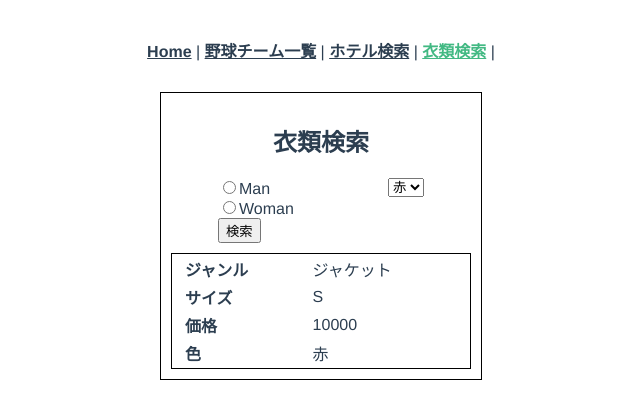
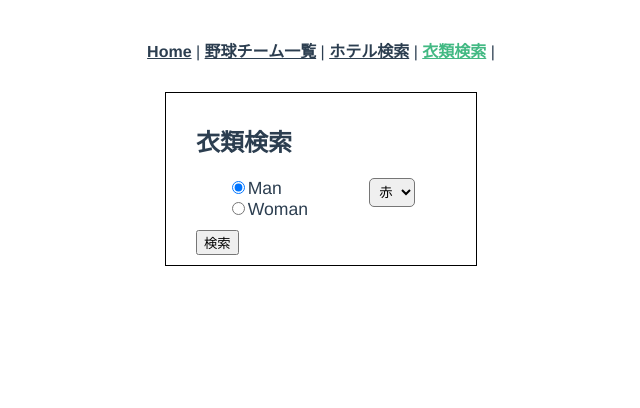
Before and after one commit to suzu1997/ex-vue-intermediate, a Vue app: page /searchClothes in a window 1280 px wide. Shown: the top 408 px of the page, without its empty margins (319-959 px from the left). Built offline with nearby package versions, Linux system fonts and the light colour scheme.

Commit message:
衣類検索の表示部分を修正(検索結果反映、スタイルの調整)

```diff
--- a/src/views/SearchClothes.vue
+++ b/src/views/SearchClothes.vue
@@ -1,40 +1,63 @@
 <template>
   <div class="container">
+    <div class="searchArea">
       <h2>衣類検索</h2>
       <div class="select">
         <div class="gender-select">
-        <input type="radio" name="gender" value="man" id="man" />
+          <input
+            type="radio"
+            name="gender"
+            value="0"
+            id="man"
+            v-model="gender"
+          />
           <label for="man">Man</label>
           <br />
-        <input type="radio" name="gender" value="woman" id="woman" />
+          <input
+            type="radio"
+            name="gender"
+            value="1"
+            id="woman"
+            v-model="gender"
+          />
           <label for="woman">Woman</label>
           <br />
-        <button>検索</button>
         </div>
-      <select name="" id="">
-        <option value="">赤</option>
-        <option value="">青</option>
-        <option value="">白</option>
-        <option value="">黄</option>
+        <select v-model="color" class="color-select">
+          <option>赤</option>
+          <option>青</option>
+          <option>白</option>
+          <option>黄</option>
         </select>
       </div>
-    <div class="result">
+      <button v-on:click="searchClothes">検索</button>
+    </div>
+    <div v-if="noResult">
+      🙇‍♀️該当する衣類が<br />
+      見つかりませんでした。
+    </div>
+    <div class="result" v-for="clothe of searchResult" :key="clothe.id">
       <table class="result-table">
         <tr>
           <th>ジャンル</th>
-          <td>ジャケット</td>
+          <td>{{ clothe.genre }}</td>
         </tr>
         <tr>
           <th>サイズ</th>
-          <td>S</td>
+          <td>{{ clothe.size }}</td>
         </tr>
         <tr>
           <th>価格</th>
-          <td>10000</td>
+          <td>{{ clothe.price }}</td>
+        </tr>
+        <tr>
+          <th>性別</th>
+          <td v-if="clothe.gender === 0">Man</td>
+          <td v-else-if="clothe.gender === 1">Woman</td>
         </tr>
         <tr>
           <th>色</th>
-          <td>赤</td>
+          <td>{{ clothe.color }}</td>
         </tr>
       </table>
     </div>
@@ -76,20 +99,28 @@ export default class SearchClothes extends Vue {
 
 <style scoped>
 .container {
-  width: 300px;
+  width: 250px;
   margin: 0 auto;
   border: 1px solid #000;
-  /* text-align: left; */
-  padding: 10px;
+  padding: 10px 30px;
+}
+.searchArea {
+  text-align: left;
 }
 .select {
   display: flex;
   flex-direction: row;
   justify-content: space-around;
   align-items: start;
+  margin-bottom: 10px;
 }
 .gender-select {
   text-align: left;
+  font-size: 1.1rem;
+}
+.color-select {
+  padding: 5px;
+  border-radius: 5px;
 }
 .result {
   border: 1px solid #000;
```
Lines whose indentation alone changed are shown as unchanged.
